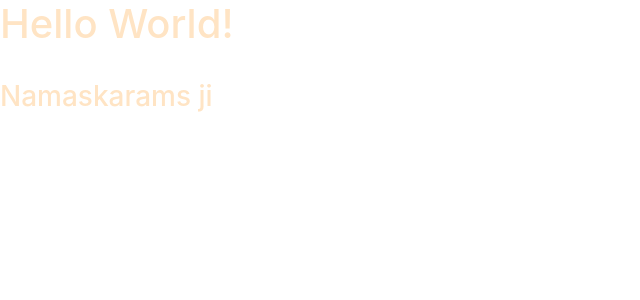
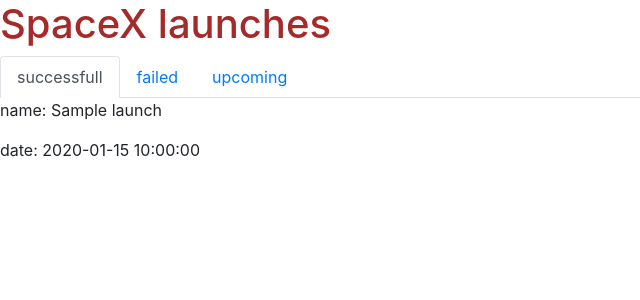
Before and after one commit to ChiduAnush/spaceX-launches, a Flask app: template templates/index.html in a window 1280 px wide. Shown: the top 300 px of the page, without its empty margins (0-640 px from the left). Run offline with Flask 3, Linux system fonts and the light colour scheme; the template is opened without the code that fills it: most values are stand-ins (such as "Sample title", 1, 10 or a date in 2020); some libraries are stand-ins or nearby versions.

Commit message:
make 3 tabs only title

```diff
--- a/app.py
+++ b/app.py
@@ -7,7 +7,7 @@
 
 @app.route("/")
 def index():
-    return render_template("index.html")
+    return render_template("index.html", launches=launches)
 
 
 def fetch_spacex_launches():
@@ -28,7 +28,6 @@
 
 
 launches = categorize_launches(fetch_spacex_launches())
-print(launches)
 
 
 if __name__ == "__main__":
--- a/static/css/styles.css
+++ b/static/css/styles.css
@@ -1,3 +1,3 @@
-h1, h3 {
-    color: bisque;
+h1 {
+    color:brown;
 }
--- a/templates/index.html
+++ b/templates/index.html
@@ -15,7 +15,26 @@
 
 </head>
 <body>
-    <h1>Hello World!</h1> <br>
-    <h3>Namaskarams ji</h3>
+    <h1>SpaceX launches</h1>
+
+    <ul class="nav nav-tabs">
+        <li class="nav-item">
+            <a class="nav-link active" data-toggle="tab" href="#successfull">successfull</a>
+        </li>
+        <li class="nav-item">
+            <a class="nav-link" data-toggle="tab" href="#failed">failed</a>
+        </li>
+        <li class="nav-item">
+            <a class="nav-link" data-toggle="tab" href="#upcoming">upcoming</a>
+        </li>
+    </ul>
+
+
+    {% for launch in launches.successfull%}
+    <div>
+        <p>name: {{launch.name}}</p>
+        <p>date: {{launch.date_utc}}</p>
+    </div>
+    {% endfor %}
 </body>
 </html>
```
